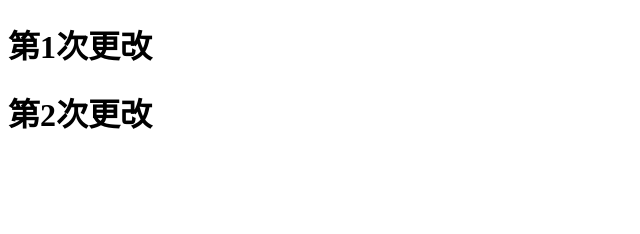
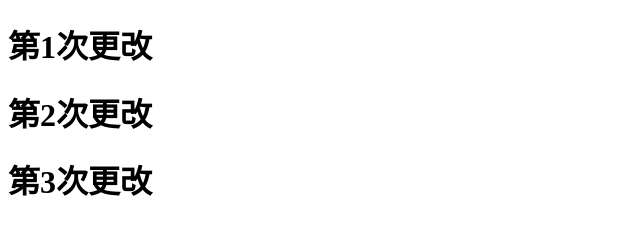
Before and after one commit to Adabao1/dabao, a plain HTML site: page index.html in a window 1280 px wide. Shown: the whole page, without its empty margins (0-640 px from the left). Drawn offline with Linux system fonts and the light colour scheme.

Commit message:
'第3次提交'

```diff
--- a/index.html
+++ b/index.html
@@ -11,6 +11,7 @@
 <body>
     <h1>第1次更改</h1>
     <h1>第2次更改</h1>
+    <h1>第3次更改</h1>
 
 </body>
 
```
